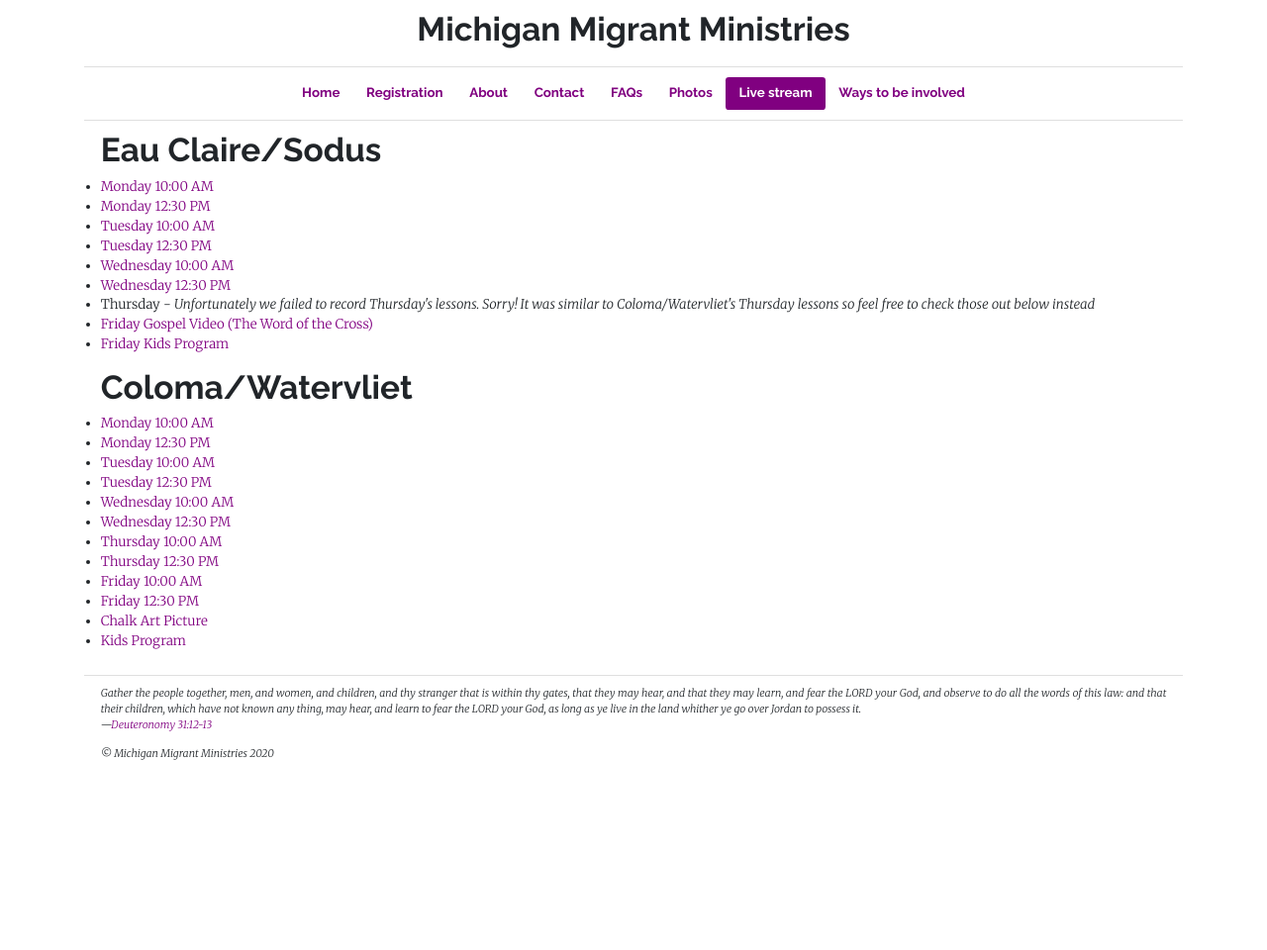
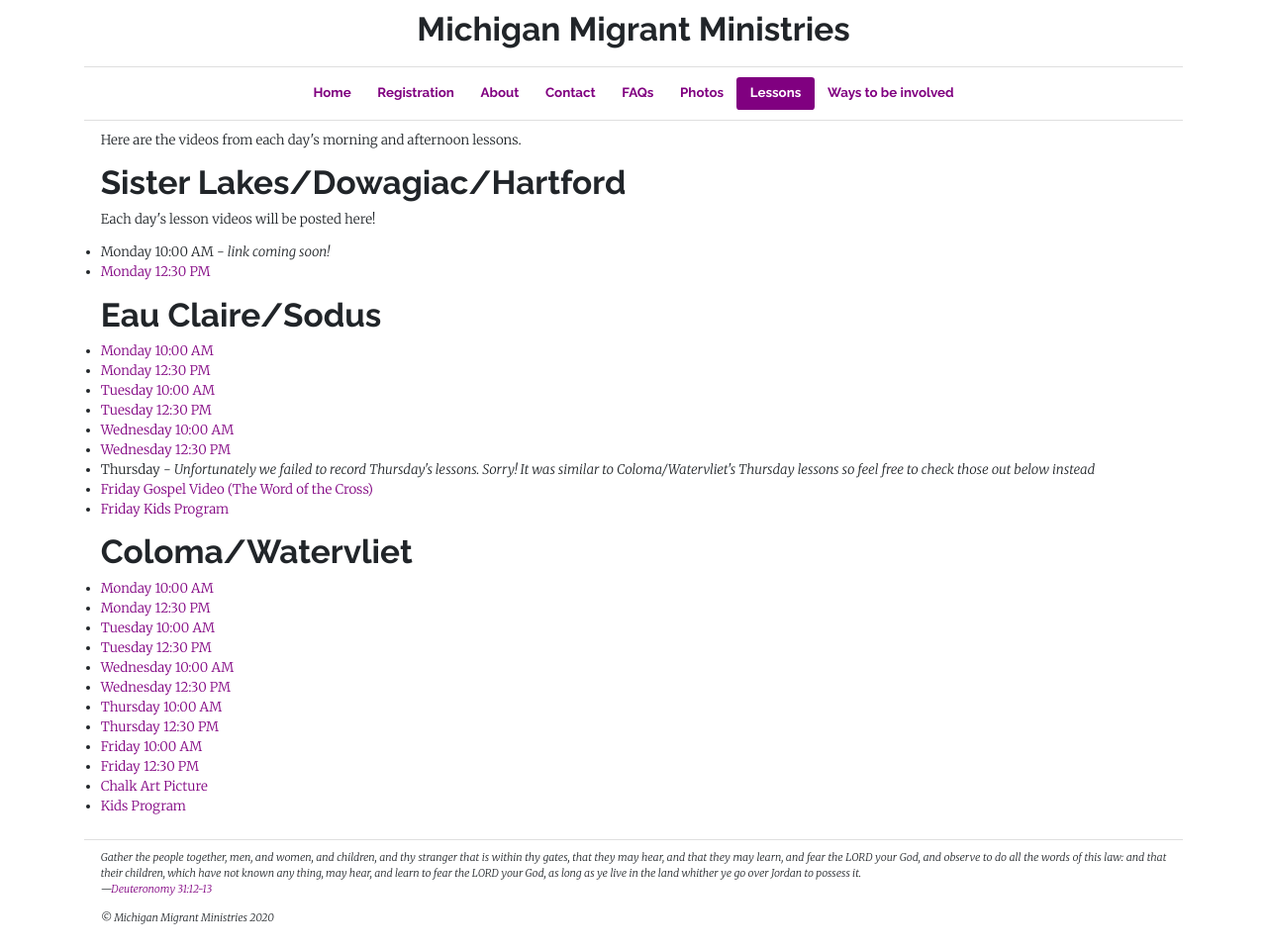
Before and after one commit to michigan-migrant-ministries/website, a Jekyll site: the page built from _pages/lessons.html, in a window 1280 px wide. Shown: the whole page at 99% size. Built offline with Jekyll 4.4.1, drawn with Linux system fonts in a browser that asks for light colours; before the commit the page ends 900 px from its top, so only the background shows below that.

Commit message:
Post video for Monday afternoon and switch videos page to /lessons (redirect as needed)

```diff
--- a/Gemfile
+++ b/Gemfile
@@ -10,6 +10,7 @@
 gem "jekyll", "~> 4.0.0"
 # This is the default theme for new Jekyll sites. You may change this to anything you like.
 gem "minima", "~> 2.5"
+gem 'jekyll-redirect-from'
 # If you want to use GitHub Pages, remove the "gem "jekyll"" above and
 # uncomment the line below. To upgrade, run `bundle update github-pages`.
 # gem "github-pages", group: :jekyll_plugins
--- a/_config.yml
+++ b/_config.yml
@@ -46,3 +46,6 @@
 sass:
   sass_dir: assets/css
   style: compressed
+
+plugins:
+  - jekyll-redirect-from
--- a/_pages/live-stream.html
+++ b/_pages/lessons.html
@@ -1,7 +1,31 @@
 ---
 order: 7
-title: Live stream
+title: Lessons
+redirect_from:
+ - /live-stream/
+ - /live-stream
+ - /live-stream.html
 ---
+<p>
+  Here are the videos from each day's morning and afternoon lessons.
+</p>
+
+<h1>
+  Sister Lakes/Dowagiac/Hartford
+</h1>
+<p>
+  Each day's lesson videos will be posted here!
+</p>
+<ul>
+  <li>
+    <!-- <a target="_blank" href="">Monday 10:00 AM</a> -->
+    Monday 10:00 AM - <i>link coming soon!</i>
+  </li>
+  <li>
+    <a target="_blank" href="https://www.facebook.com/michiganmigrantministries/videos/360479634949637/">Monday 12:30 PM</a>
+  </li>
+</ul>
+
 <h1>
   Eau Claire/Sodus
 </h1>
```
Also changed, not shown: _pages/home.html (+1 -6 lines), _pages/registration.html (+4 -4 lines), Gemfile.lock.
